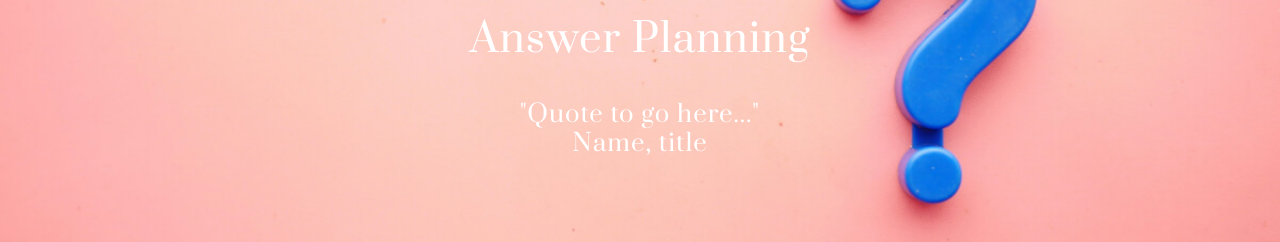
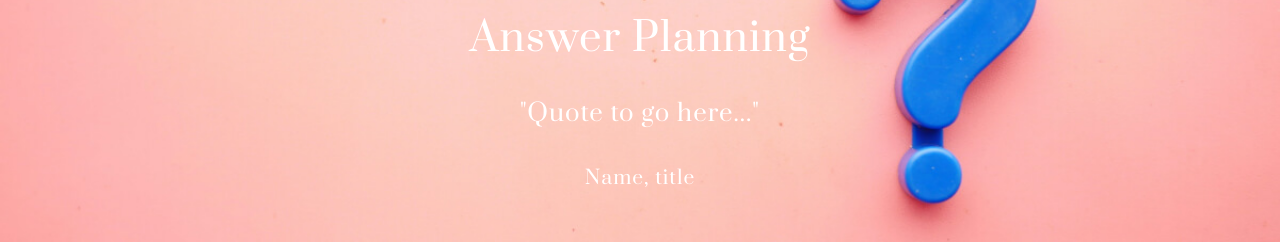
Before and after one commit to asudlow/omnia, a plain HTML site: page answer-planning.html in a window 1280 px wide. Shown: the part 294-536 px from the top of the page. Drawn offline with nearby package versions, Linux system fonts and the light colour scheme.

Commit message:
Update answer-planning.html

```diff
--- a/answer-planning.html
+++ b/answer-planning.html
@@ -43,9 +43,8 @@
                 <div class="row headerBanner" style="background-image:url(images/question-mark.jpg); background-size:cover; background-position:50% 50%;">
                     <div class="col-xs-12 col-md-6 offset-md-3 headerTitle fade-in">
                         <h1>Answer Planning</h1>
-                        <h2>"Quote to go here..."<br />
-                            <span>Name, title</span>
-                        </h2>
+                        <h2>"Quote to go here..."</h2>
+                        <h3>Name, title</h3>
                     </div>
                 </div>
             </header>
```
